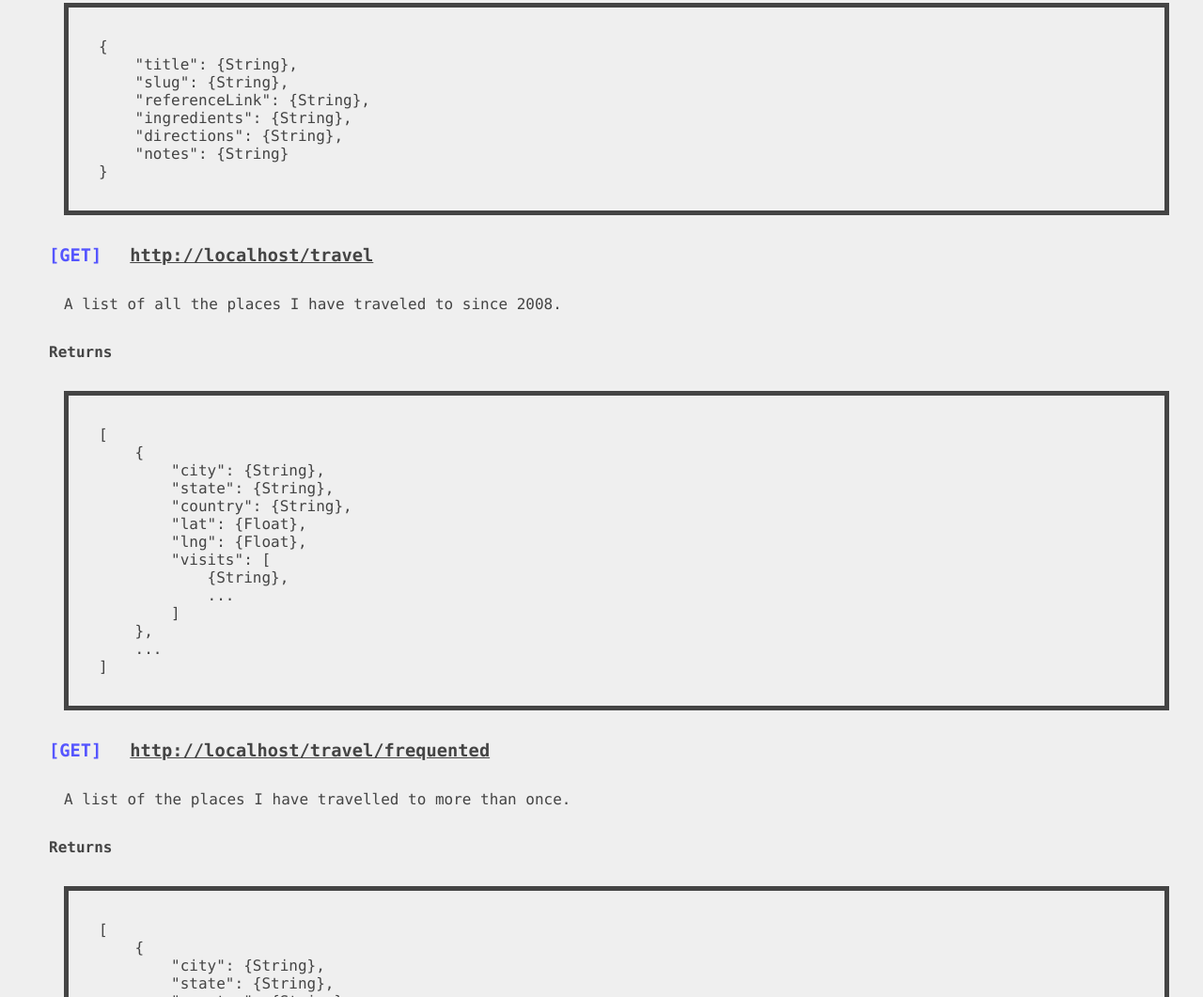
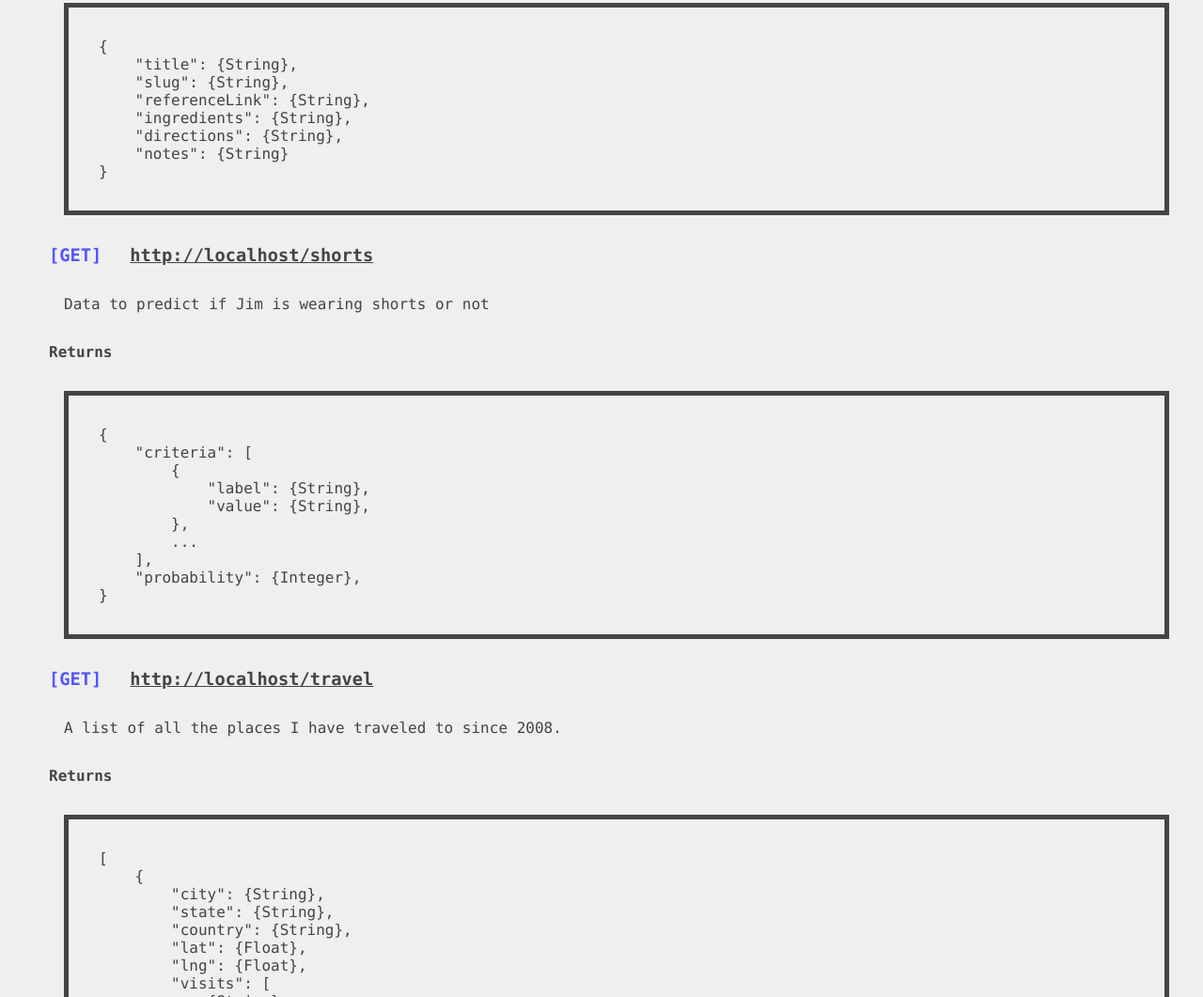
Before and after one commit to jsegal205/jimsegal-api, a website: page docs/index.html in a window 1280 px wide. Shown: the part 6953-8014 px from the top of the page at 94% size. Drawn offline with Linux system fonts and the light colour scheme.

Commit message:
add shorts docs

```diff
--- a/docs/index.html
+++ b/docs/index.html
@@ -485,6 +485,27 @@
       >
       <h3>
         <span class="httpverb">[GET]</span>
+        <a class="endpoint" href="/shorts">/shorts</a>
+      </h3>
+      <div class="abstract">
+        Data to predict if Jim is wearing shorts or not
+      </div>
+
+      <h4>Returns</h4>
+      <pre>
+{
+    "criteria": [
+        {
+            "label": {String},
+            "value": {String},
+        },
+        ...
+    ],
+    "probability": {Integer},
+}</pre
+      >
+      <h3>
+        <span class="httpverb">[GET]</span>
         <a class="endpoint" href="/travel">/travel</a>
       </h3>
       <div class="abstract">
```
